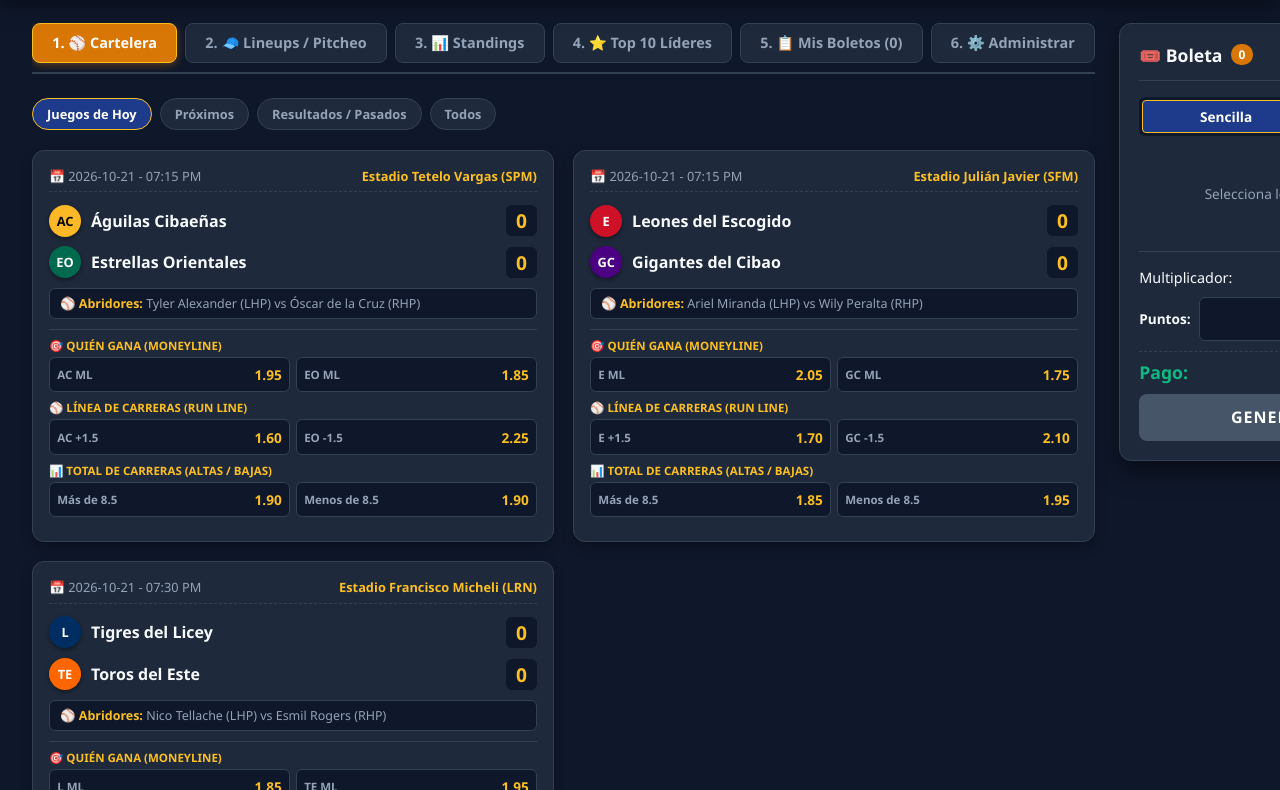
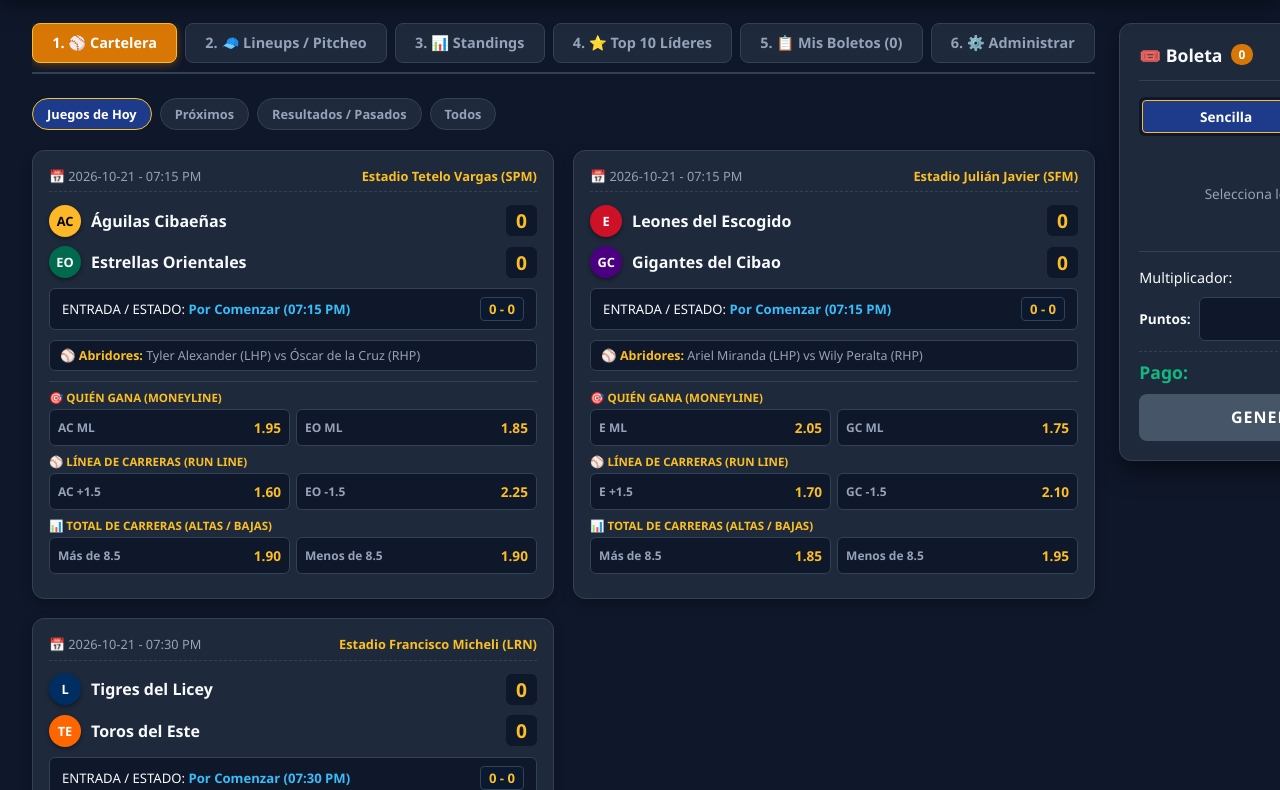
Before and after one commit to robinfrancisco-maker/pelotard-lidom, a website: page public/index.html in a window 1280 px wide. Shown: the part 85-875 px from the top of the page. Drawn offline with nearby package versions, Linux system fonts and the light colour scheme.

Commit message:
Update index.html

```diff
--- a/public/index.html
+++ b/public/index.html
@@ -94,6 +94,36 @@
         .game-card.live-card { border-color: #ef4444; box-shadow: 0 0 15px rgba(239, 68, 68, 0.2); }
         .game-header { display: flex; justify-content: space-between; align-items: center; font-size: 0.8rem; color: var(--text-muted); margin-bottom: 0.8rem; border-bottom: 1px dashed var(--card-border); padding-bottom: 0.4rem; }
         .game-stadium { font-weight: 600; color: var(--gold); }
+
+        /* FRANJA DE ESTADO DE INNING Y MARCADOR */
+        .live-status-bar {
+            background: #0f172a;
+            border: 1px solid var(--card-border);
+            border-radius: 6px;
+            padding: 8px 12px;
+            margin: 8px 0 10px 0;
+            font-size: 0.82rem;
+            display: flex;
+            justify-content: space-between;
+            align-items: center;
+        }
+        .live-status-bar.is-live {
+            border-color: #ef4444;
+            background: rgba(239, 68, 68, 0.1);
+        }
+        .live-status-bar .status-text {
+            font-weight: 800;
+            color: #38bdf8;
+        }
+        .live-status-bar .live-score-badge {
+            background: var(--primary);
+            color: var(--gold);
+            padding: 2px 8px;
+            border-radius: 4px;
+            font-weight: 900;
+            border: 1px solid var(--card-border);
+        }
+
         .pitchers-box { background: #0f172a; border: 1px solid var(--card-border); border-radius: 6px; padding: 6px 10px; margin: 8px 0; font-size: 0.78rem; color: var(--text-muted); display: flex; align-items: center; gap: 6px; }
         .pitchers-box strong { color: var(--gold); }
         .team-row { display: flex; justify-content: space-between; align-items: center; margin-bottom: 0.6rem; }
@@ -112,13 +142,26 @@
         .market-label { font-size: 0.72rem; color: var(--gold); font-weight: bold; text-transform: uppercase; margin-bottom: 4px; display: block; }
         .odds-grid-3 { display: grid; grid-template-columns: repeat(2, 1fr); gap: 6px; margin-bottom: 8px; }
 
-        .odds-btn { background: #0f172a; border: 1px solid #334155; color: var(--text-main); padding: 0.45rem; border-radius: 6px; cursor: pointer; display: flex; justify-content: space-between; align-items: center; transition: all 0.2s; user-select: none; }
-        .odds-btn * { pointer-events: none; }
+        .odds-btn {
+            background: #0f172a;
+            border: 1px solid #334155;
+            color: var(--text-main);
+            padding: 0.5rem;
+            border-radius: 6px;
+            cursor: pointer !important;
+            display: flex;
+            justify-content: space-between;
+            align-items: center;
+            transition: all 0.2s;
+            user-select: none;
+            position: relative;
+            z-index: 10;
+        }
         .odds-btn:hover { border-color: var(--accent); background: #1e293b; }
         .odds-btn.selected { background: var(--accent); border-color: var(--gold); color: white; }
-        .odds-type { font-size: 0.72rem; color: var(--text-muted); font-weight: 600; }
+        .odds-type { font-size: 0.75rem; color: var(--text-muted); font-weight: 600; pointer-events: none; }
         .odds-btn.selected .odds-type { color: #fef08a; }
-        .odds-val { font-size: 0.85rem; font-weight: 800; color: var(--gold); }
+        .odds-val { font-size: 0.85rem; font-weight: 800; color: var(--gold); pointer-events: none; }
         .odds-btn.selected .odds-val { color: white; }
 
         .final-result-box { background: #0f172a; border: 1px solid var(--card-border); border-radius: 8px; padding: 0.8rem; margin-top: 0.8rem; text-align: center; }
@@ -390,11 +433,10 @@
             'EO': { code: 'EO', name: 'Estrellas Orientales', class: 'bg-EO' }
         };
 
-        // ENFRENTAMIENTOS Y ENTRADAS EXACTAS PARA HOY 21 DE OCTUBRE
         const INITIAL_GAMES = [
-            { id: 301, date: '2026-10-21', time: '07:15 PM', stadium: 'Estadio Tetelo Vargas (SPM)', away: 'AC', home: 'EO', awayName: 'Águilas Cibaeñas (1-3)', homeName: 'Estrellas Orientales (2-2)', awayRuns: 0, homeRuns: 0, status: 'SCHEDULED', inning: '07:15 PM', awayPitcher: 'Tyler Alexander (LHP)', homePitcher: 'Óscar de la Cruz (RHP)', awayMl: 1.95, homeMl: 1.85, rlLine: 1.5, awayRl: 1.60, homeRl: 2.25, total: 8.5, over: 1.90, under: 1.90 },
-            { id: 302, date: '2026-10-21', time: '07:15 PM', stadium: 'Estadio Julián Javier (SFM)', away: 'E', home: 'GC', awayName: 'Leones del Escogido (1-3)', homeName: 'Gigantes del Cibao (2-2)', awayRuns: 0, homeRuns: 0, status: 'SCHEDULED', inning: '07:15 PM', awayPitcher: 'Ariel Miranda (LHP)', homePitcher: 'Wily Peralta (RHP)', awayMl: 2.05, homeMl: 1.75, rlLine: 1.5, awayRl: 1.70, homeRl: 2.10, total: 8.5, over: 1.85, under: 1.95 },
-            { id: 303, date: '2026-10-21', time: '07:30 PM', stadium: 'Estadio Francisco Micheli (LRN)', away: 'L', home: 'TE', awayName: 'Tigres del Licey (3-1)', homeName: 'Toros del Este (3-1)', awayRuns: 0, homeRuns: 0, status: 'SCHEDULED', inning: '07:30 PM', awayPitcher: 'Nico Tellache (LHP)', homePitcher: 'Esmil Rogers (RHP)', awayMl: 1.85, homeMl: 1.95, rlLine: 1.5, awayRl: 1.65, homeRl: 2.20, total: 8.0, over: 1.90, under: 1.90 },
+            { id: 301, date: '2026-10-21', time: '07:15 PM', stadium: 'Estadio Tetelo Vargas (SPM)', away: 'AC', home: 'EO', awayName: 'Águilas Cibaeñas', homeName: 'Estrellas Orientales', awayRuns: 0, homeRuns: 0, status: 'SCHEDULED', inning: 'Por Comenzar (07:15 PM)', awayPitcher: 'Tyler Alexander (LHP)', homePitcher: 'Óscar de la Cruz (RHP)', awayMl: 1.95, homeMl: 1.85, rlLine: 1.5, awayRl: 1.60, homeRl: 2.25, total: 8.5, over: 1.90, under: 1.90 },
+            { id: 302, date: '2026-10-21', time: '07:15 PM', stadium: 'Estadio Julián Javier (SFM)', away: 'E', home: 'GC', awayName: 'Leones del Escogido', homeName: 'Gigantes del Cibao', awayRuns: 0, homeRuns: 0, status: 'SCHEDULED', inning: 'Por Comenzar (07:15 PM)', awayPitcher: 'Ariel Miranda (LHP)', homePitcher: 'Wily Peralta (RHP)', awayMl: 2.05, homeMl: 1.75, rlLine: 1.5, awayRl: 1.70, homeRl: 2.10, total: 8.5, over: 1.85, under: 1.95 },
+            { id: 303, date: '2026-10-21', time: '07:30 PM', stadium: 'Estadio Francisco Micheli (LRN)', away: 'L', home: 'TE', awayName: 'Tigres del Licey', homeName: 'Toros del Este', awayRuns: 0, homeRuns: 0, status: 'SCHEDULED', inning: 'Por Comenzar (07:30 PM)', awayPitcher: 'Nico Tellache (LHP)', homePitcher: 'Esmil Rogers (RHP)', awayMl: 1.85, homeMl: 1.95, rlLine: 1.5, awayRl: 1.65, homeRl: 2.20, total: 8.0, over: 1.90, under: 1.90 },
             { id: 101, date: '2026-10-20', stadium: 'Estadio Julián Javier (SFM)', time: '07:00 PM', away: 'L', home: 'GC', awayRuns: 3, homeRuns: 5, status: 'FINAL', inning: 'Final' },
             { id: 102, date: '2026-10-20', stadium: 'Estadio Quisqueya (SDQ)', time: '07:15 PM', away: 'EO', home: 'E', awayRuns: 4, homeRuns: 2, status: 'FINAL', inning: 'Final' },
             { id: 103, date: '2026-10-20', stadium: 'Estadio Francisco Micheli (LRN)', time: '07:30 PM', away: 'AC', home: 'TE', awayRuns: 2, homeRuns: 6, status: 'FINAL', inning: 'Final' }
@@ -418,9 +460,7 @@
         let socket = null;
 
         function loadState() {
-            localStorage.removeItem('pelotard_state_v5');
-            localStorage.removeItem('pelotard_state_v6');
-            const saved = localStorage.getItem('pelotard_state_v8');
+            const saved = localStorage.getItem('pelotard_state_v9');
             if (saved) {
                 try { return JSON.parse(saved); } catch(e){}
             }
@@ -431,12 +471,12 @@
                 currentSlip: [],
                 userTickets: [],
                 activeFilter: 'TODAY',
-                selectedLineupTeam: 'AC'
+                selectedLineupTeam: 'L'
             };
         }
 
         let state = loadState();
-        function saveState() { localStorage.setItem('pelotard_state_v8', JSON.stringify(state)); }
+        function saveState() { localStorage.setItem('pelotard_state_v9', JSON.stringify(state)); }
 
         document.addEventListener('DOMContentLoaded', () => {
             document.getElementById('playerNameInput').value = state.playerName;
@@ -553,7 +593,7 @@
                 card.className = `game-card ${isPassed ? 'finished-card' : ''} ${isLive ? 'live-card' : ''}`;
 
                 let headerStatus = `<span class="game-stadium">${game.stadium}</span>`;
-                if (isLive) headerStatus = `<span class="ticker-badge-live">EN VIVO - ${game.inning}</span>`;
+                if (isLive) headerStatus = `<span class="ticker-badge-live">EN VIVO</span>`;
                 else if (isPassed) headerStatus = '<span class="status-badge status-GANADOR">FINAL</span>';
 
                 const rlLine = game.rlLine || 1.5;
@@ -565,30 +605,46 @@
                 const over = (game.over || 1.90).toFixed(2);
                 const under = (game.under || 1.90).toFixed(2);
 
+                // TEXTO DEL ESTADO Y INNING PARA LA FRANJA DIVISORIA
+                let statusLabel = `<span>ENTRADA / ESTADO:</span> <span class="status-text">${game.inning || game.time}</span>`;
+                if (isLive) {
+                    statusLabel = `<span style="color:#ef4444; font-weight:900;">🔴 EN VIVO:</span> <span class="status-text" style="color:#f59e0b;">${game.inning}</span>`;
+                } else if (isPassed) {
+                    statusLabel = `<span style="color:#10b981; font-weight:900;">🏁 PARTIDO FINALIZADO:</span> <span class="status-text">${game.awayRuns} - ${game.homeRuns}</span>`;
+                }
+
                 card.innerHTML = `
                     <div class="game-header"><span>📅 ${game.date} - ${game.time}</span>${headerStatus}</div>
+
                     <div class="team-row"><div class="team-info"><div class="team-badge ${awayTeam.class}">${awayTeam.code}</div><span>${awayTeam.name}</span></div><div class="team-score">${game.awayRuns}</div></div>
                     <div class="team-row"><div class="team-info"><div class="team-badge ${homeTeam.class}">${homeTeam.code}</div><span>${homeTeam.name}</span></div><div class="team-score">${game.homeRuns}</div></div>
+
+                    <!-- FRANJA DIVISORIA DE ESTADO E INNING -->
+                    <div class="live-status-bar ${isLive ? 'is-live' : ''}">
+                        <div>${statusLabel}</div>
+                        <div class="live-score-badge">${game.awayRuns} - ${game.homeRuns}</div>
+                    </div>
+
                     <div class="pitchers-box"><span>⚾ <strong>Abridores:</strong> ${game.awayPitcher || 'Por definir'} vs ${game.homePitcher || 'Por definir'}</span></div>
 
                     ${!isPassed ? `
                         <div class="market-section">
                             <span class="market-label">🎯 QUIÉN GANA (MONEYLINE)</span>
                             <div class="odds-grid-3">
-                                <button class="odds-btn" data-game="${game.id}" data-market="ML" data-pick="${game.away}" data-odd="${awayMl}"><span class="odds-type">${awayTeam.code} ML</span><span class="odds-val">${awayMl}</span></button>
-                                <button class="odds-btn" data-game="${game.id}" data-market="ML" data-pick="${game.home}" data-odd="${homeMl}"><span class="odds-type">${homeTeam.code} ML</span><span class="odds-val">${homeMl}</span></button>
+                                <div class="odds-btn" onclick="handleOddClick(${game.id}, 'ML', '${game.away}', ${awayMl})"><span class="odds-type">${awayTeam.code} ML</span><span class="odds-val">${awayMl}</span></div>
+                                <div class="odds-btn" onclick="handleOddClick(${game.id}, 'ML', '${game.home}', ${homeMl})"><span class="odds-type">${homeTeam.code} ML</span><span class="odds-val">${homeMl}</span></div>
                             </div>
 
                             <span class="market-label">⚾ LÍNEA DE CARRERAS (RUN LINE)</span>
                             <div class="odds-grid-3">
-                                <button class="odds-btn" data-game="${game.id}" data-market="RL" data-pick="${game.away} +${rlLine}" data-odd="${awayRl}"><span class="odds-type">${awayTeam.code} +${rlLine}</span><span class="odds-val">${awayRl}</span></button>
-                                <button class="odds-btn" data-game="${game.id}" data-market="RL" data-pick="${game.home} -${rlLine}" data-odd="${homeRl}"><span class="odds-type">${homeTeam.code} -${rlLine}</span><span class="odds-val">${homeRl}</span></button>
+                                <div class="odds-btn" onclick="handleOddClick(${game.id}, 'RL', '${game.away} +${rlLine}', ${awayRl})"><span class="odds-type">${awayTeam.code} +${rlLine}</span><span class="odds-val">${awayRl}</span></div>
+                                <div class="odds-btn" onclick="handleOddClick(${game.id}, 'RL', '${game.home} -${rlLine}', ${homeRl})"><span class="odds-type">${homeTeam.code} -${rlLine}</span><span class="odds-val">${homeRl}</span></div>
                             </div>
 
                             <span class="market-label">📊 TOTAL DE CARRERAS (ALTAS / BAJAS)</span>
                             <div class="odds-grid-3">
-                                <button class="odds-btn" data-game="${game.id}" data-market="OU" data-pick="MÁS DE ${total}" data-odd="${over}"><span class="odds-type">Más de ${total}</span><span class="odds-val">${over}</span></button>
-                                <button class="odds-btn" data-game="${game.id}" data-market="OU" data-pick="MENOS DE ${total}" data-odd="${under}"><span class="odds-type">Menos de ${total}</span><span class="odds-val">${under}</span></button>
+                                <div class="odds-btn" onclick="handleOddClick(${game.id}, 'OU', 'MÁS DE ${total}', ${over})"><span class="odds-type">Más de ${total}</span><span class="odds-val">${over}</span></div>
+                                <div class="odds-btn" onclick="handleOddClick(${game.id}, 'OU', 'MENOS DE ${total}', ${under})"><span class="odds-type">Menos de ${total}</span><span class="odds-val">${under}</span></div>
                             </div>
                         </div>
                     ` : `
@@ -601,20 +657,13 @@
                 container.appendChild(card);
             });
 
-            // CORRECCIÓN DIRECTA EN DELEGACIÓN DE CLIC
-            document.querySelectorAll('.odds-btn').forEach(btn => {
-                btn.onclick = function(e) {
-                    e.preventDefault();
-                    e.stopPropagation();
-                    const gId = parseInt(this.getAttribute('data-game'));
-                    const market = this.getAttribute('data-market');
-                    const pick = this.getAttribute('data-pick');
-                    const odd = parseFloat(this.getAttribute('data-odd'));
-                    toggleSelection(gId, market, pick, odd);
-                };
-            });
             updateOddsButtonsHighlight();
         }
+
+        // FUNCIÓN GLOBAL DIRECTA PARA GARANTIZAR RESPUESTA AL CLIC
+        window.handleOddClick = function(gameId, market, pick, odd) {
+            toggleSelection(gameId, market, pick, odd);
+        };
 
         function toggleSelection(gameId, market, pick, odd) {
             const game = liveGamesData.find(g => g.id === gameId);
@@ -679,7 +728,8 @@
 
         function updateOddsButtonsHighlight() {
             document.querySelectorAll('.odds-btn').forEach(btn => {
-                const isSelected = state.currentSlip.some(item => item.gameId === parseInt(btn.getAttribute('data-game')) && item.pick === btn.getAttribute('data-pick'));
+                const onclickAttr = btn.getAttribute('onclick') || '';
+                const isSelected = state.currentSlip.some(item => onclickAttr.includes(`'${item.pick}'`));
                 btn.classList.toggle('selected', isSelected);
             });
         }
@@ -756,12 +806,12 @@
             const card = document.getElementById('lineupDisplayCard');
 
             const TODAY_LINEUPS = {
+                'L': { pitcher: 'Nico Tellache (LHP)', bullpen: 'M. Castro, J. Asencio, J. Aro' },
+                'TE': { pitcher: 'Esmil Rogers (RHP)', bullpen: 'A. Brooks, P. Valdez, F. Abad' },
                 'AC': { pitcher: 'Tyler Alexander (LHP)', bullpen: 'R. Osuna, J. Adón, J. Alcala' },
                 'EO': { pitcher: 'Óscar de la Cruz (RHP)', bullpen: 'J. Barría, R. Blanco, N. Wittgren' },
                 'E': { pitcher: 'Ariel Miranda (LHP)', bullpen: 'J. Rhoades, D. Cordero, S. Marte' },
-                'GC': { pitcher: 'Wily Peralta (RHP)', bullpen: 'A. Pilar, R. Gudino, J. Cordero' },
-                'L': { pitcher: 'Nico Tellache (LHP)', bullpen: 'M. Castro, J. Asencio, J. Aro' },
-                'TE': { pitcher: 'Esmil Rogers (RHP)', bullpen: 'A. Brooks, P. Valdez, F. Abad' }
+                'GC': { pitcher: 'Wily Peralta (RHP)', bullpen: 'A. Pilar, R. Gudino, J. Cordero' }
             };
 
             const lineupData = TODAY_LINEUPS[teamCode] || { pitcher: 'Por definir', bullpen: 'Por definir' };
```
